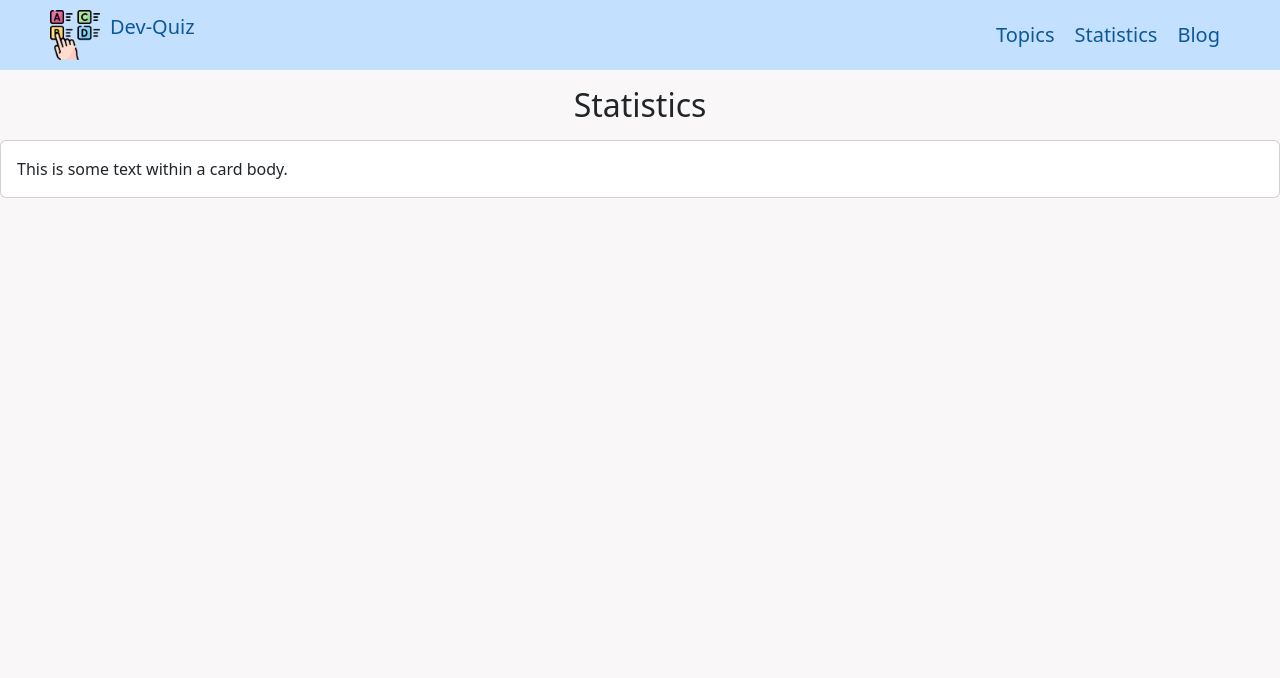
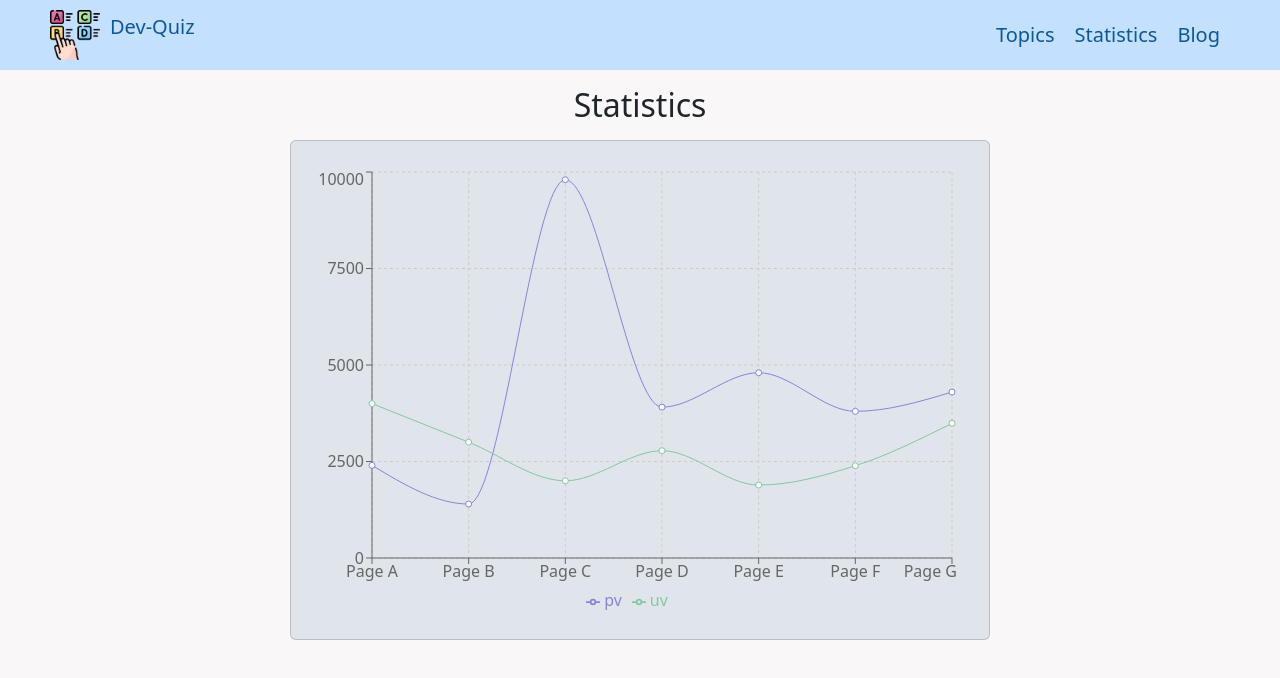
Before and after one commit to Brparthib/dev-quiz, a React (Vite) app: page /statistics in a window 1280 px wide. Shown: the top 678 px of the page. Built offline with nearby package versions, Linux system fonts and the light colour scheme.

Commit message:
all complete

```diff
--- a/src/components/Header/Header.css
+++ b/src/components/Header/Header.css
@@ -78,6 +78,7 @@
         position: absolute;
         top: 70px;
         right: -150px;
+        z-index: 99999;
         transition: all .5s;
     }
 
--- a/src/components/Statistics/Statistics.css
+++ b/src/components/Statistics/Statistics.css
@@ -0,0 +1,7 @@
+.statistics .card{
+    width: 700px;
+    height: 500px;
+    margin: 0 auto;
+    padding-top: 10px;
+    background: rgb(224, 229, 236);
+}
--- a/src/components/Statistics/Statistics.jsx
+++ b/src/components/Statistics/Statistics.jsx
@@ -1,4 +1,5 @@
 import React from "react";
+import './Statistics.css'
 import {
   LineChart,
   Line,
@@ -11,13 +12,73 @@ import {
 } from "recharts";
 
 const Statistics = () => {
+
+    const data = [
+        {
+          name: 'Page A',
+          uv: 4000,
+          pv: 2400,
+          amt: 2400,
+        },
+        {
+          name: 'Page B',
+          uv: 3000,
+          pv: 1398,
+          amt: 2210,
+        },
+        {
+          name: 'Page C',
+          uv: 2000,
+          pv: 9800,
+          amt: 2290,
+        },
+        {
+          name: 'Page D',
+          uv: 2780,
+          pv: 3908,
+          amt: 2000,
+        },
+        {
+          name: 'Page E',
+          uv: 1890,
+          pv: 4800,
+          amt: 2181,
+        },
+        {
+          name: 'Page F',
+          uv: 2390,
+          pv: 3800,
+          amt: 2500,
+        },
+        {
+          name: 'Page G',
+          uv: 3490,
+          pv: 4300,
+          amt: 2100,
+        },
+      ];
+
   return (
-    <div>
-        <div>
-            <h2 className="text-center my-3">Statistics</h2>
+    <div className="statistics">
+      <div>
+        <h2 className="text-center my-3">Statistics</h2>
+      </div>
+      <div className="card">
+        <div className="card-body">
+        <LineChart
+          width={650}
+          height={450}
+          data={data}
+        >
+          <CartesianGrid strokeDasharray="3 3" />
+          <XAxis dataKey="name" />
+          <YAxis />
+          <Tooltip />
+          <Legend />
+          <Line type="monotone" dataKey="pv" stroke="#8884d8" activeDot={{ r: 8 }} />
+          <Line type="monotone" dataKey="uv" stroke="#82ca9d" />
+        </LineChart>
         </div>
-      <div class="card">
-        <div class="card-body">This is some text within a card body.</div>
       </div>
     </div>
   );
```
